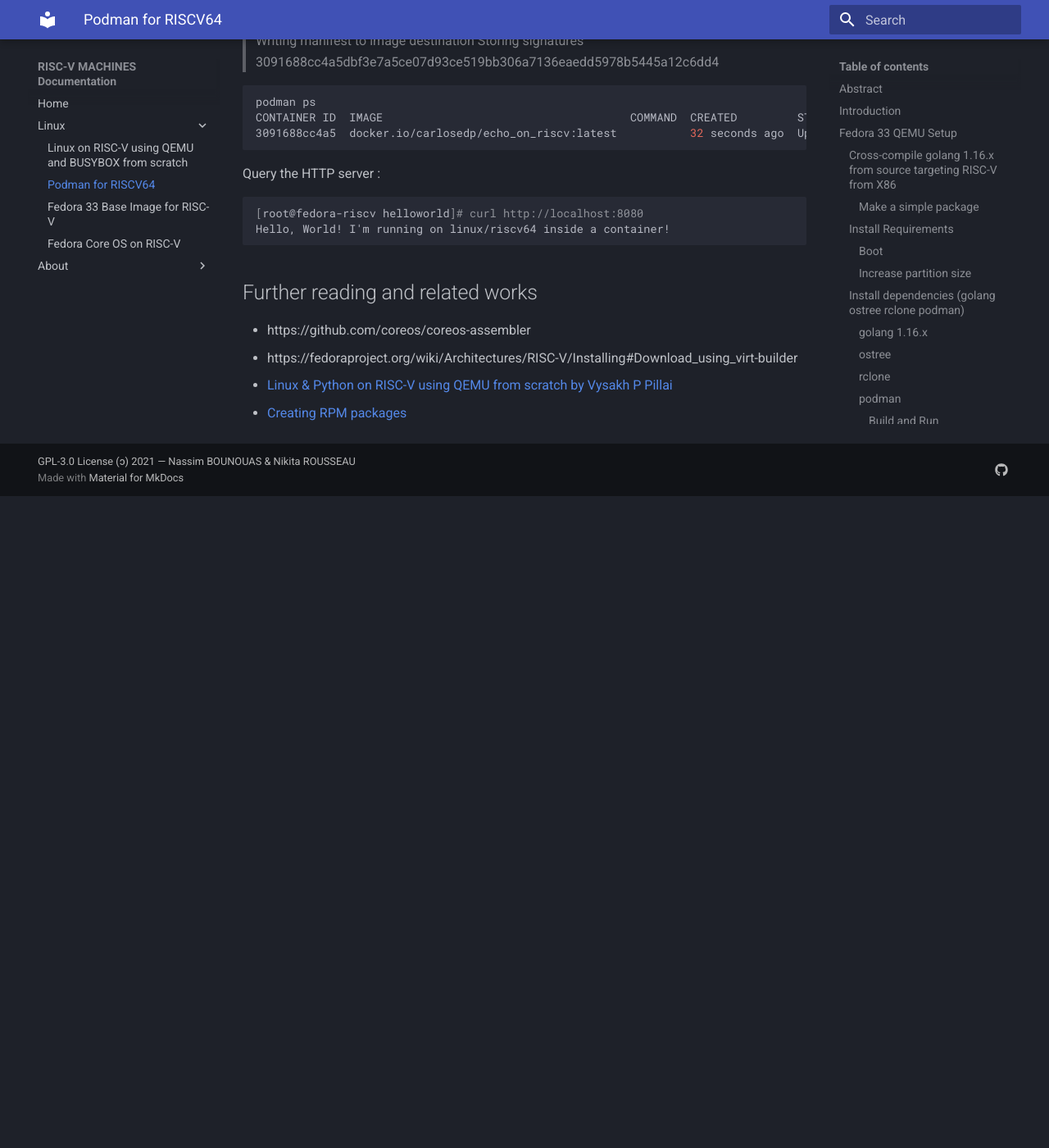
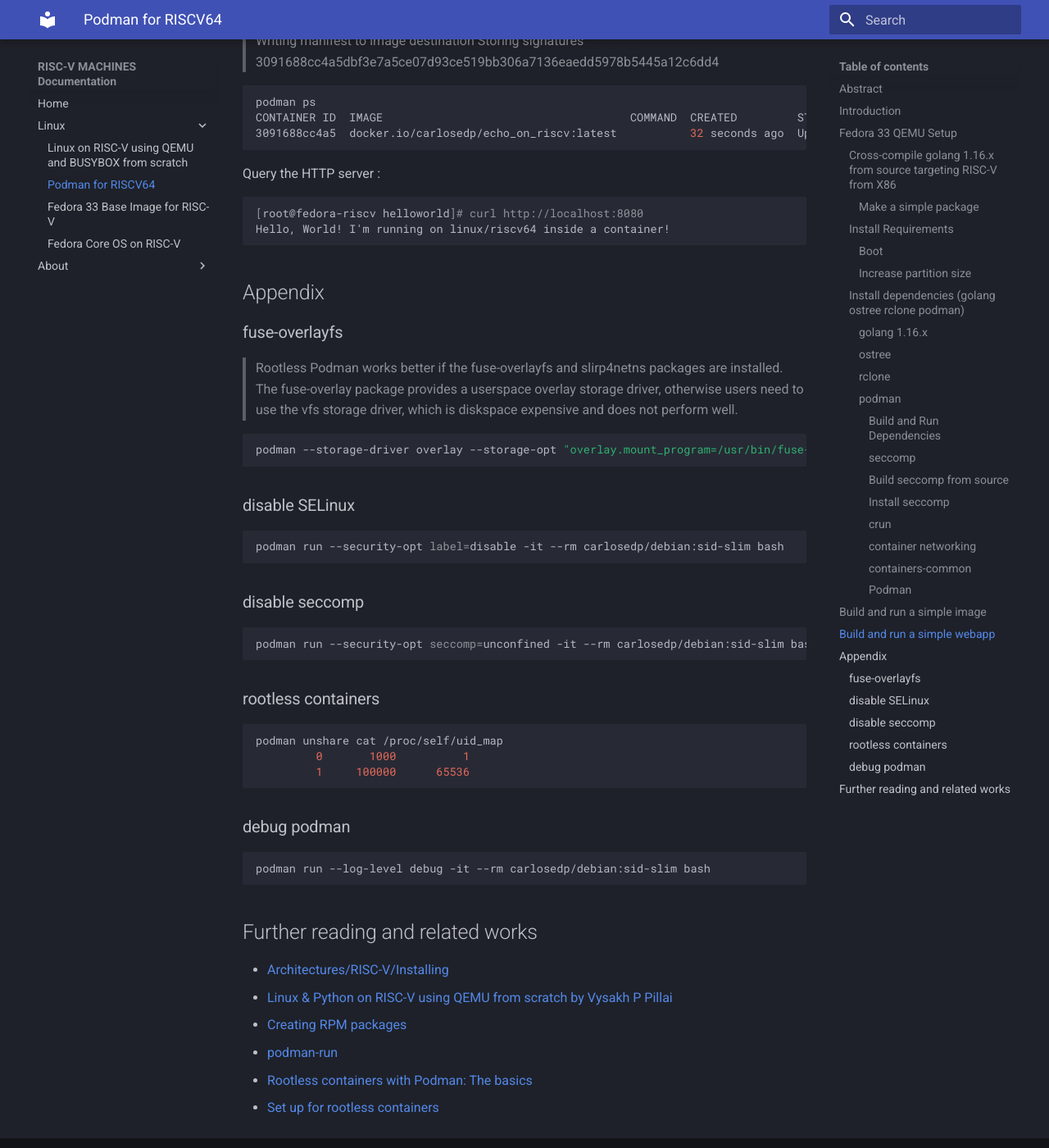
Before and after one commit to rv-machines/documentation, an MkDocs documentation site: the page built from docs/linux/podman.md, in a window 1280 px wide and 1400 px high, scrolled down 12529 px. Shown: the whole window at 82% size. Built offline with MkDocs 1.6.1 and Material for MkDocs 9.7.7, drawn with Linux system fonts in a browser that asks for light colours; before the commit the page ends 13134 px from its top, so only the background shows below that.

Commit message:
Added appendix and links

````diff
--- a/docs/linux/podman.md
+++ b/docs/linux/podman.md
@@ -678,9 +678,47 @@
 Hello, World! I'm running on linux/riscv64 inside a container!
 ```
 
+## Appendix
+
+### fuse-overlayfs
+
+> Rootless Podman works better if the fuse-overlayfs and slirp4netns packages are installed. The fuse-overlay package provides a userspace overlay storage driver, otherwise users need to use the vfs storage driver, which is diskspace expensive and does not perform well.
+
+``` bash
+podman --storage-driver overlay --storage-opt "overlay.mount_program=/usr/bin/fuse-overlayfs" run -it --rm carlosedp/debian:sid-slim bash
+```
+
+### disable SELinux
+
+``` bash
+podman run --security-opt label=disable -it --rm carlosedp/debian:sid-slim bash
+```
+
+### disable seccomp
+
+``` bash
+podman run --security-opt seccomp=unconfined -it --rm carlosedp/debian:sid-slim bash
+```
+
+### rootless containers
+
+``` bash
+podman unshare cat /proc/self/uid_map
+         0       1000          1
+         1     100000      65536
+```
+
+### debug podman
+
+``` bash
+podman run --log-level debug -it --rm carlosedp/debian:sid-slim bash
+```
+
 ## Further reading and related works
 
- * https://github.com/coreos/coreos-assembler
- * https://fedoraproject.org/wiki/Architectures/RISC-V/Installing#Download_using_virt-builder
+ * [Architectures/RISC-V/Installing](https://fedoraproject.org/wiki/Architectures/RISC-V/Installing)
  * [Linux & Python on RISC-V using QEMU from scratch by Vysakh P Pillai](https://embeddedinn.xyz/articles/tutorial/Linux-Python-on-RISCV-using-QEMU-from-scratch/#running-an-actual-os)
  * [Creating RPM packages](https://docs.fedoraproject.org/en-US/quick-docs/creating-rpm-packages/)
+ * [podman-run](http://docs.podman.io/en/latest/markdown/podman-run.1.html)
+ * [Rootless containers with Podman: The basics](https://developers.redhat.com/blog/2020/09/25/rootless-containers-with-podman-the-basics/)
+ * [Set up for rootless containers](https://access.redhat.com/documentation/en-us/red_hat_enterprise_linux_atomic_host/7/html-single/managing_containers/index#set_up_for_rootless_containers)
````
Also changed, not shown: docs/linux/core-os.md (+4 -0 lines).
